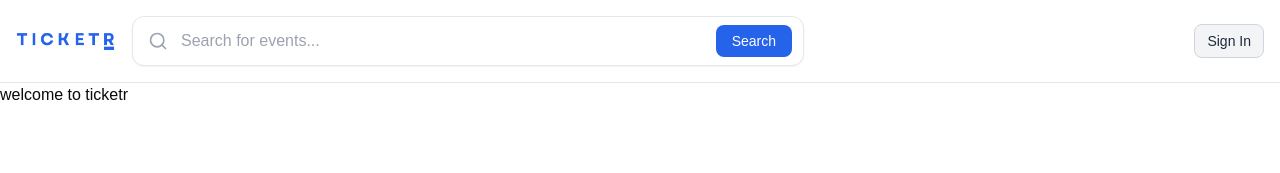
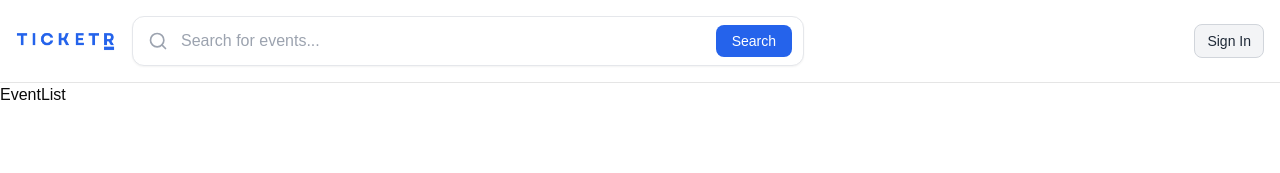
Before and after one commit to hishammfaume/ticketr, a Next.js app: page / in a window 1280 px wide. Shown: the top 173 px of the page. Built offline with nearby package versions, Linux system fonts and the light colour scheme; no server answers.

Commit message:
Add EventList component and implement event retrieval API

```diff
--- a/app/page.tsx
+++ b/app/page.tsx
@@ -1,8 +1,9 @@
+import EventList from "@/components/EventList";
 
 export default function Home() {
   return (
     <div className="">
-     <h1>welcome to ticketr</h1>
+     <EventList />
     </div>
   );
 }
--- /dev/null
+++ b/components/EventList.tsx
@@ -0,0 +1,15 @@
+"use client"
+
+import { api } from '@/convex/_generated/api'
+import { useQuery } from 'convex/react'
+import React from 'react'
+
+const EventList = () => {
+    const events = useQuery(api.events.get)
+    console.log(events)
+  return (
+    <div>EventList</div>
+  )
+}
+
+export default EventList
```
Also changed, not shown: convex/_generated/api.d.ts (+2 -0 lines), convex/events.ts (added, +13 -0 lines).
